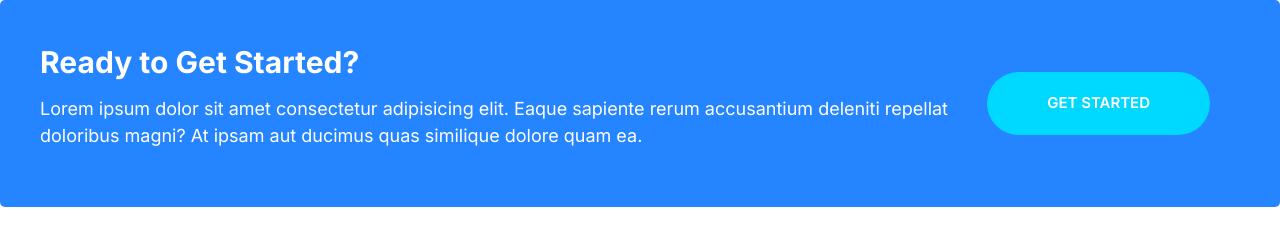
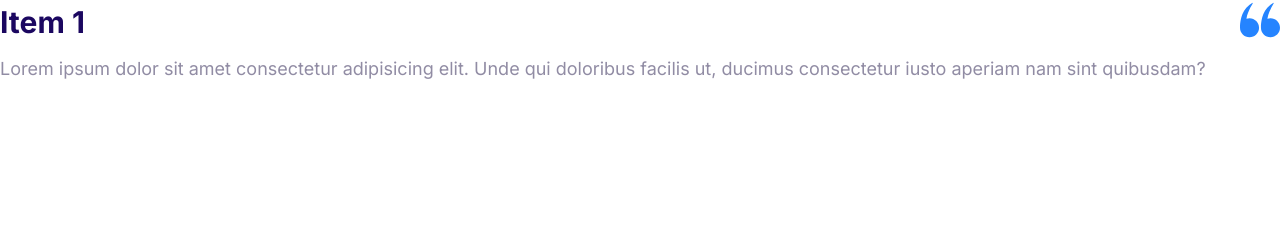
Before and after one commit to geraldikenna/moshify, a plain HTML site: page index.html in a window 1280 px wide. Drawn offline with Linux system fonts and the light colour scheme.

Commit message:
build collapsible component

```diff
--- a/css/styles.css
+++ b/css/styles.css
@@ -181,7 +181,7 @@
 }
 
 .icon--white {
-    fill: white;
+    fill: #fff;
 }
 
 .icon-container {
@@ -553,3 +553,35 @@
         margin: 0 3rem;
     }
 }
+
+/* Collapsible */
+.collapsible__header {
+    display: flex;
+    justify-content: space-between;
+}
+
+.collapsible__heading {
+    margin-top: 0;
+    font-size: 3rem;
+}
+
+.collapsible__chevron {
+    transform: rotate(-90deg);
+    transition: transform 0.3s;
+}
+
+.collapsible__content {
+max-height: 0;
+overflow: hidden;
+opacity: 0;
+transition: all .3s;
+}
+
+.collapsible--expanded .collapsible__chevron {
+    transform: rotate(0);
+}
+
+.collapsible--expanded .collapsible__content {
+    max-height: 100vh;
+    opacity: 1;
+}
--- a/index.html
+++ b/index.html
@@ -17,18 +17,21 @@
     <title>Document</title>
   </head>
   <body>
-    <div class="callout callout--primary">
-      <div class="grid grid--1X2">
-        <div class="callout__content">
-          <h2 class="callout__heading">Ready to Get Started?</h2>
-          <p>
-            Lorem ipsum dolor sit amet consectetur adipisicing elit. Eaque
-            sapiente rerum accusantium deleniti repellat doloribus magni? At
-            ipsam aut ducimus quas similique dolore quam ea.
-          </p>
-        </div>
-        <a href="#" class="btn btn--secondary btn--stretched">Get Started</a>
+    <div class="collapsible collapsible--expanded">
+      <header class="collapsible__header">
+        <h2 class="collapsible__heading">Item 1</h2>
+        <svg class="icon icon--primary collapsible__chevron">
+          <use xlink:href="images/sprite.svg#quotes"></use>
+        </svg>
+      </header>
+      <div class="collapsible__content">
+        <p>
+          Lorem ipsum dolor sit amet consectetur adipisicing elit. Unde qui
+          doloribus facilis ut, ducimus consectetur iusto aperiam nam sint
+          quibusdam?
+        </p>
       </div>
     </div>
+    <script src="js/main.js"></script>
   </body>
 </html>
--- /dev/null
+++ b/js/main.js
@@ -0,0 +1,6 @@
+const collapsibles = document.querySelectorAll(".collapsible");
+collapsibles.forEach((item) =>
+  item.addEventListener("click", function () {
+    this.classList.toggle("collapsible--expanded");
+  })
+);
```
Also changed, not shown: componets/collapsible.html (added, +29 -0 lines), componets/icons.html (+4 -4 lines).
